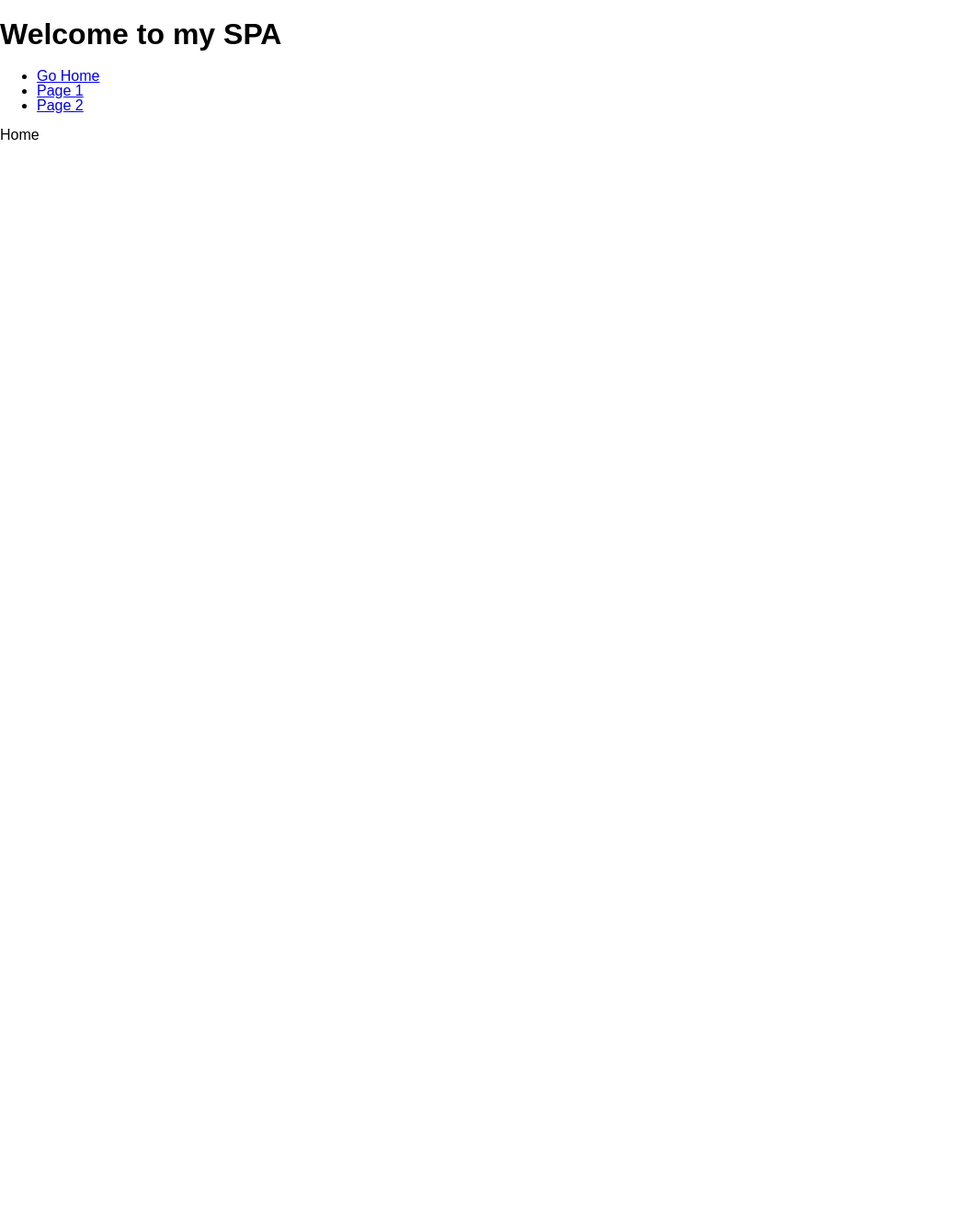
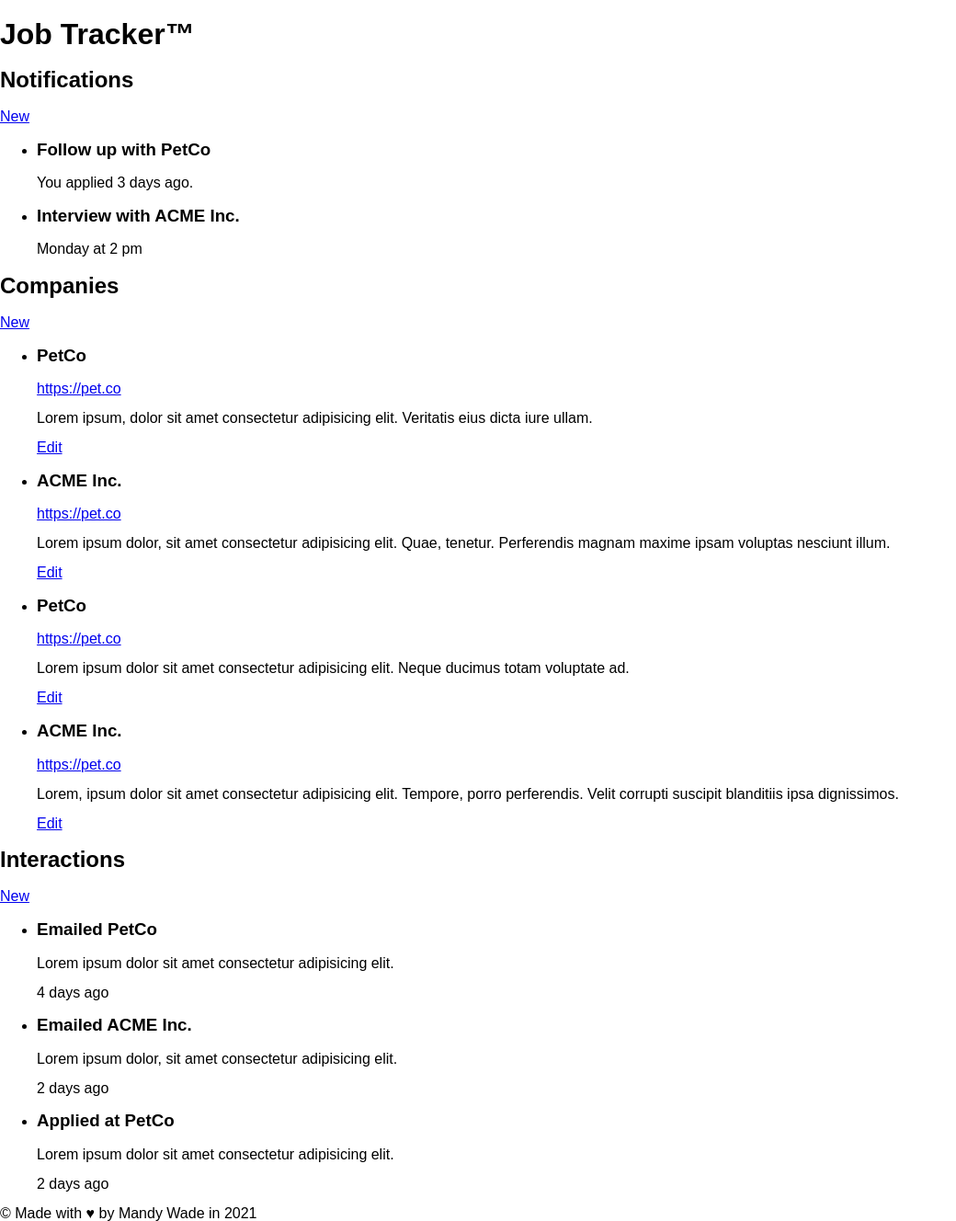
Before and after one commit to MandyW0312/job, a React (Create React App) app: page / in a window 1280 px wide. Shown: the whole page at 92% size, without its empty margins (0-1040 px from the left). Before the commit the page ends 821 px from the top, so only its background shows below. Built offline with nearby package versions, Linux system fonts and the light colour scheme.

Commit message:
Added the basic HTML to the page

```diff
--- a/src/App.jsx
+++ b/src/App.jsx
@@ -3,24 +3,104 @@
 
 export function App() {
   return (
-    <>
-      <header>
-        <h1>Welcome to my SPA</h1>
-        <nav>
+    <div className="home container">
+      <header className="header">
+        <h1>Job Tracker&trade;</h1>
+      </header>
+
+      <aside className="notifications">
+        <h2>Notifications</h2>
+        <a href="#new">New</a>
         <ul>
           <li>
-              <Link to="/">Go Home</Link>
+            <h3>Follow up with PetCo</h3>
+            <p>You applied 3 days ago.</p>
           </li>
           <li>
-              <Link to="/1">Page 1</Link>
+            <h3>Interview with ACME Inc.</h3>
+            <p>Monday at 2 pm</p>
+          </li>
+        </ul>
+      </aside>
+
+      <main className="companies">
+        <h2>Companies</h2>
+        <a href="#new">New</a>
+        <ul>
+          <li>
+            <h3>PetCo</h3>
+            <a href="https://pet.co">https://pet.co</a>
+            <p>
+              Lorem ipsum, dolor sit amet consectetur adipisicing elit.
+              Veritatis eius dicta iure ullam.
+            </p>
+            <p>
+              <a href="#edit">Edit</a>
+            </p>
           </li>
           <li>
-              <Link to="/2">Page 2</Link>
+            <h3>ACME Inc.</h3>
+            <a href="https://pet.co">https://pet.co</a>
+            <p>
+              Lorem ipsum dolor, sit amet consectetur adipisicing elit. Quae,
+              tenetur. Perferendis magnam maxime ipsam voluptas nesciunt illum.
+            </p>
+            <p>
+              <a href="#edit">Edit</a>
+            </p>
+          </li>
+          <li>
+            <h3>PetCo</h3>
+            <a href="https://pet.co">https://pet.co</a>
+            <p>
+              Lorem ipsum dolor sit amet consectetur adipisicing elit. Neque
+              ducimus totam voluptate ad.
+            </p>
+            <p>
+              <a href="#edit">Edit</a>
+            </p>
+          </li>
+          <li>
+            <h3>ACME Inc.</h3>
+            <a href="https://pet.co">https://pet.co</a>
+            <p>
+              Lorem, ipsum dolor sit amet consectetur adipisicing elit. Tempore,
+              porro perferendis. Velit corrupti suscipit blanditiis ipsa
+              dignissimos.
+            </p>
+            <p>
+              <a href="#edit">Edit</a>
+            </p>
           </li>
         </ul>
-        </nav>
-      </header>
-      <Switch>
+      </main>
+
+      <aside className="interactions">
+        <h2>Interactions</h2>
+        <a href="#new">New</a>
+        <ul>
+          <li>
+            <h3>Emailed PetCo</h3>
+            <p>Lorem ipsum dolor sit amet consectetur adipisicing elit.</p>
+            <p>4 days ago</p>
+          </li>
+          <li>
+            <h3>Emailed ACME Inc.</h3>
+            <p>Lorem ipsum dolor, sit amet consectetur adipisicing elit.</p>
+            <p>2 days ago</p>
+          </li>
+          <li>
+            <h3>Applied at PetCo</h3>
+            <p>Lorem ipsum dolor sit amet consectetur adipisicing elit.</p>
+            <p>2 days ago</p>
+          </li>
+        </ul>
+      </aside>
+
+      <footer className="footer">
+        <p>&copy; Made with &hearts; by Mandy Wade in 2021</p>
+      </footer>
+      {/* <Switch>
         <Route exact path="/">
           Home
         </Route>
@@ -31,7 +111,7 @@
           Page 2
         </Route>
         <Route path="*">Not Found</Route>
-      </Switch>
-    </>
+      </Switch> */}
+    </div>
   )
 }
```
Lines whose indentation alone changed are shown as unchanged.
